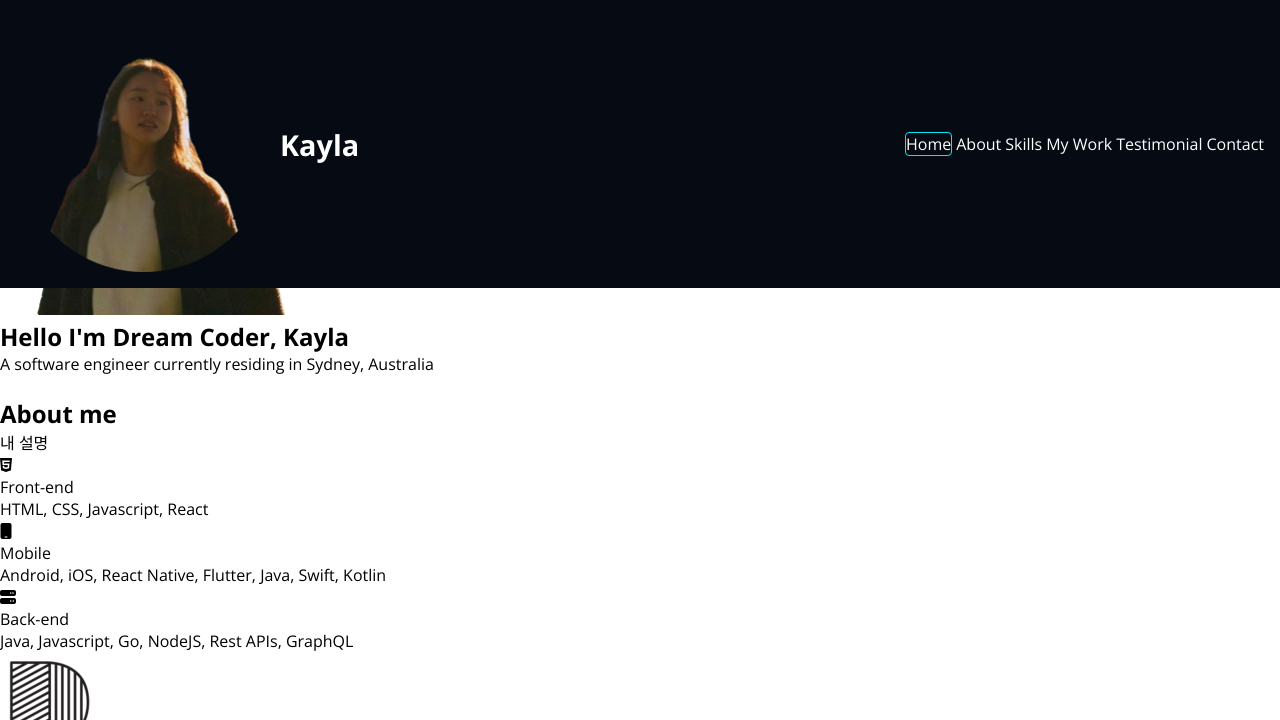
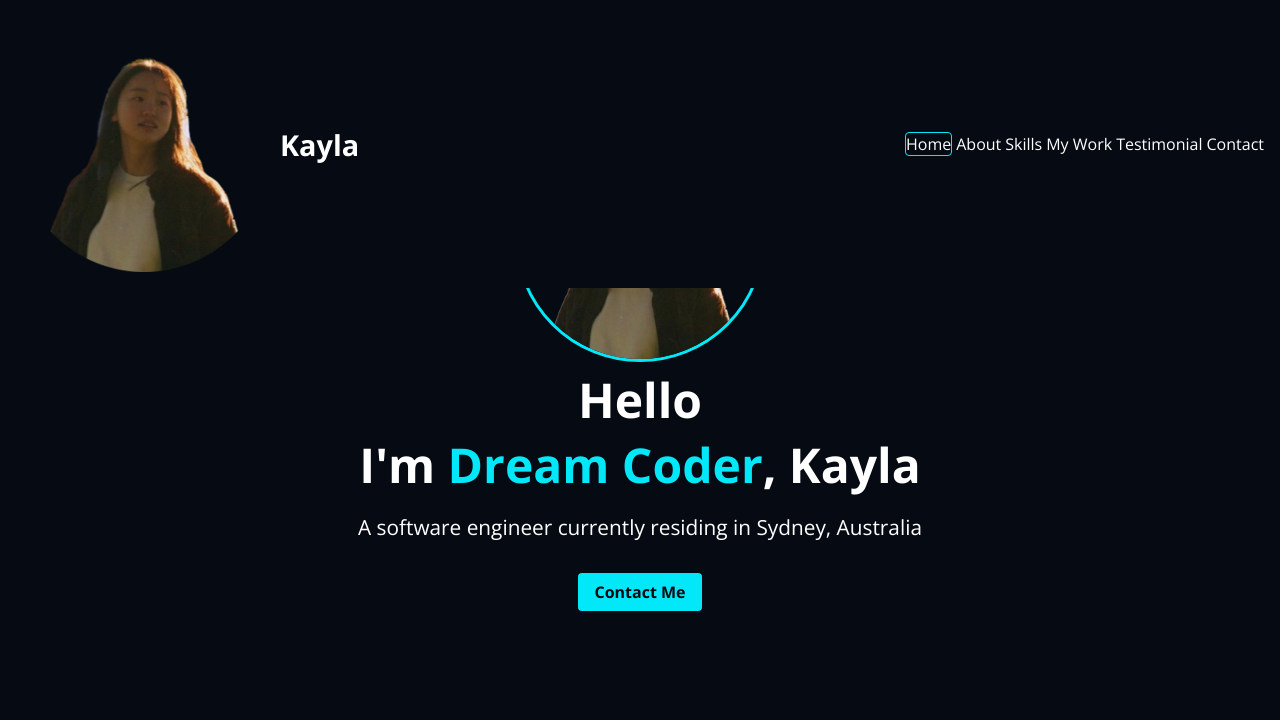
Before and after one commit to KaylaARKim/Portfolio, a plain HTML site: page index.html in a window 1280 px wide. Shown: the top 720 px of the page. Drawn offline with nearby package versions, Linux system fonts and the light colour scheme.

Commit message:
Update style.css
CSS home

```diff
--- a/css/style.css
+++ b/css/style.css
@@ -96,3 +96,49 @@
   border: 1px solid var(--color-accent);
   border-radius: 4px;
 }
+
+/* Home */
+#home {
+  background-color: var(--color-primary);
+  color: var(--color-text);
+  padding: 5rem 1rem;
+  padding-top: 7rem;
+  text-align: center;
+}
+
+.home__avatar {
+  width: 250px;
+  height: 250px;
+  object-fit: cover;
+  border-radius: 100%;
+  border: 3px solid var(--color-accent);
+}
+
+.home__title {
+  font-size: 3rem;
+  margin-bottom: 1rem;
+}
+
+.home__title--strong {
+  color: var(--color-accent);
+}
+
+.home__description {
+  font-size: 1.3rem;
+}
+
+.home__contact {
+  display: inline-block;
+  background-color: var(--color-accent);
+  color: var(--color-black);
+  margin: 2rem;
+  padding: 0.5rem 1rem;
+  font-weight: bold;
+  border-radius: 4px;
+}
+
+.home__contact:hover {
+  background-color: transparent;
+  color: var(--color-text);
+  outline: 2px solid var(--color-accent);
+}
--- a/index.html
+++ b/index.html
@@ -64,10 +64,19 @@
     <main>
       <!-- Home -->
       <section id="home">
-        <img src="images/profile.png" alt="Kayla's profile" />
-        <h2>Hello I&#39;m Dream Coder, Kayla</h2>
-        <p>A software engineer currently residing in Sydney, Australia</p>
-        <a href="#contact">Contact Me</a>
+        <img
+          class="home__avatar"
+          src="images/profile.png"
+          alt="Kayla's profile"
+        />
+        <h2 class="home__title">
+          Hello <br />I&#39;m
+          <strong class="home__title--strong">Dream Coder</strong>, Kayla
+        </h2>
+        <p class="home__description">
+          A software engineer currently residing in Sydney, Australia
+        </p>
+        <a class="home__contact" href="#contact">Contact Me</a>
       </section>
 
       <!-- About -->
```
